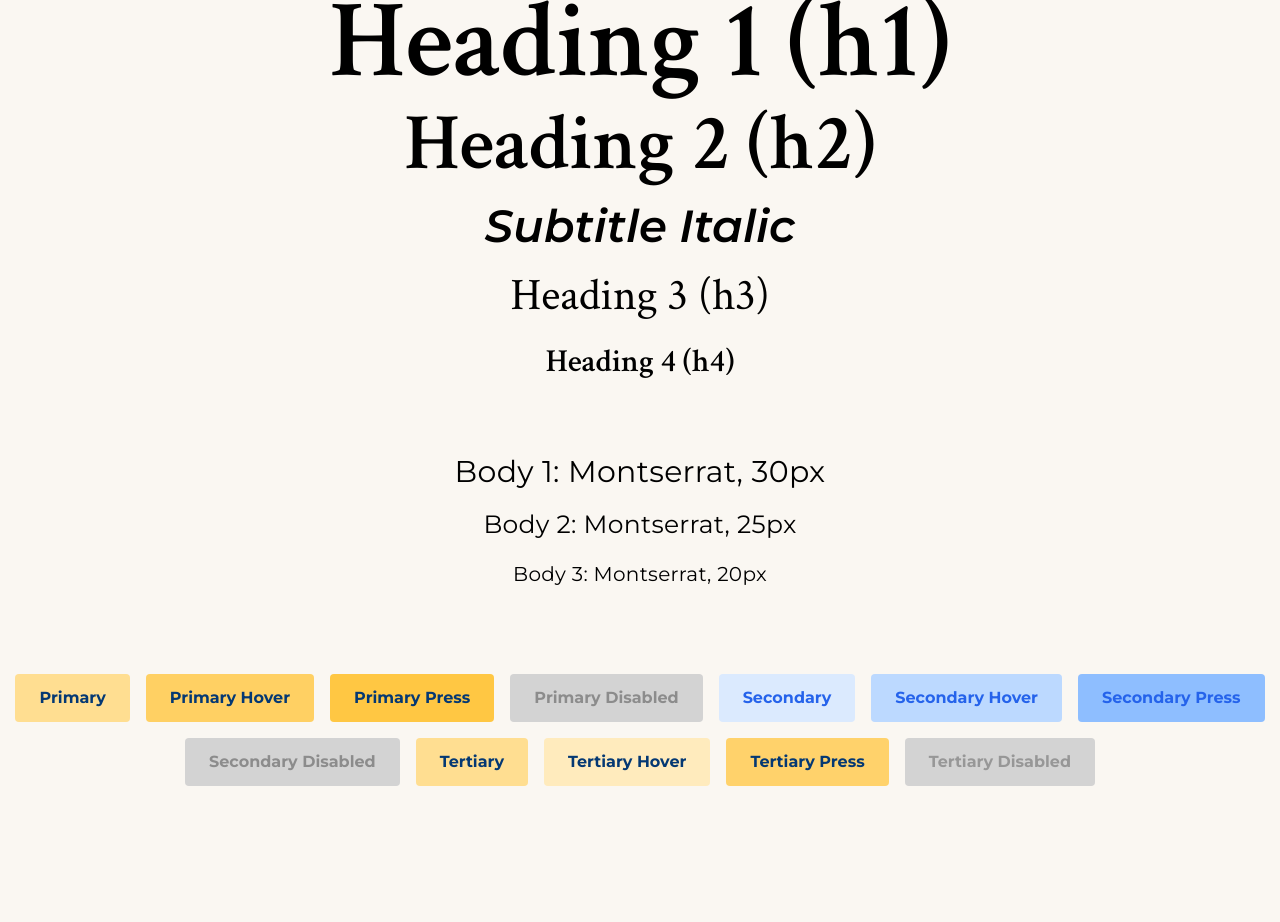
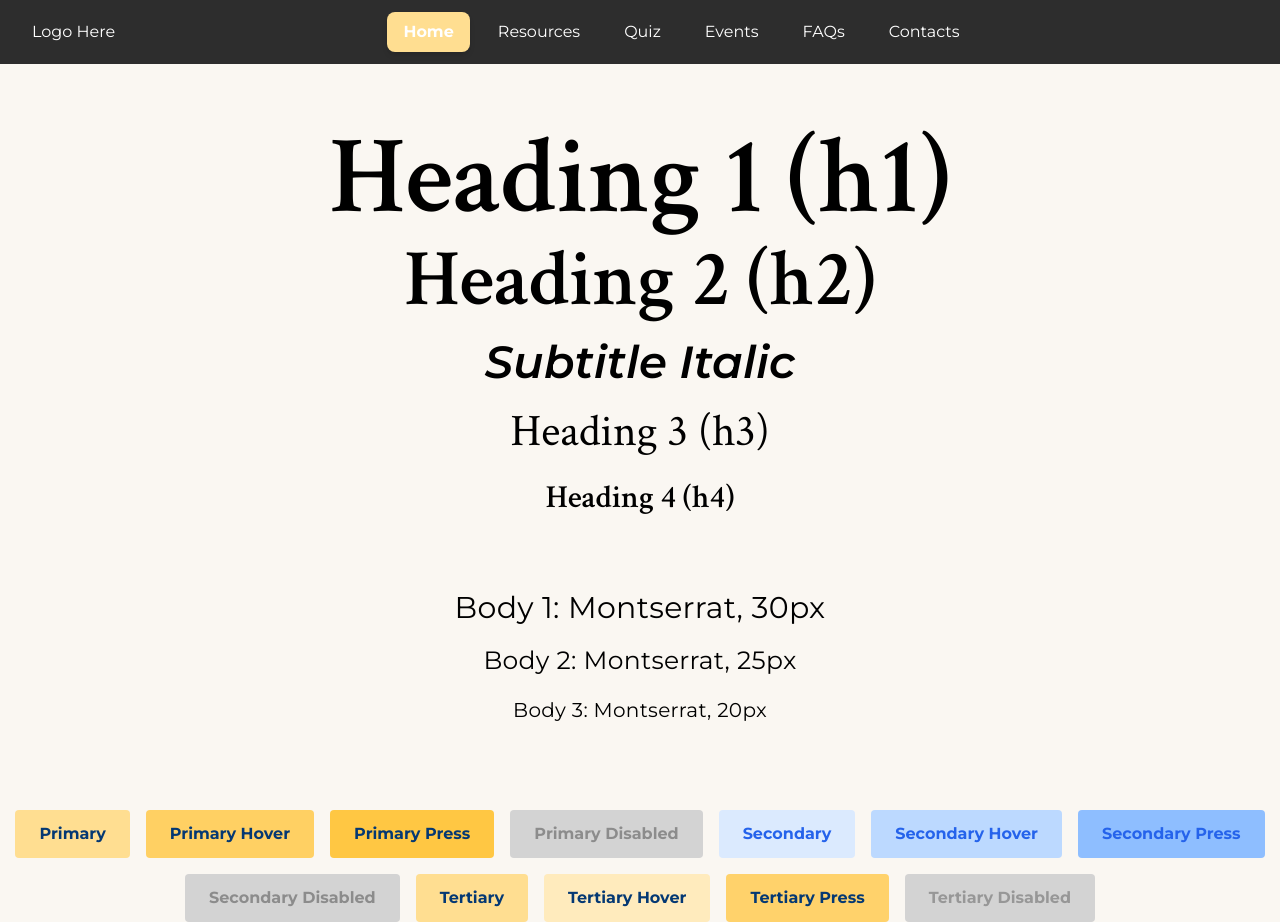
Before and after one commit to UoaWDCC/ausa-web, a Next.js app in the folder client/: page / in a window 1280 px wide. Before the commit the page ends 800 px from the top, so only its background shows below. Built offline with nearby package versions, Linux system fonts and the light colour scheme.

Commit message:
feat: added navbar and mobile drawer

```diff
--- /dev/null
+++ b/client/app/components/generic/navbar/MobileDrawer.tsx
@@ -0,0 +1,78 @@
+"use client"
+
+import React from "react"
+import Button from "../button/regular/Button"
+
+interface MobileDrawerProps {
+  isOpen: boolean
+  onClose: () => void
+  navigationItems: string[]
+  activeItem: string
+  onNavClick: (item: string) => void
+  className?: string
+}
+
+export const MobileDrawer: React.FC<MobileDrawerProps> = ({
+  isOpen,
+  onClose,
+  navigationItems,
+  activeItem,
+  onNavClick,
+  className,
+}) => {
+  const handleNavClick = (item: string) => {
+    onNavClick(item)
+    onClose()
+  }
+
+  return (
+    <>
+      {/* Backdrop Overlay */}
+      {isOpen && (
+        <div
+          className="fixed inset-0 z-40 bg-black/40 backdrop-blur-sm transition-opacity duration-300"
+          onClick={onClose}
+        />
+      )}
+
+      {/* Drawer */}
+      <div
+        className={`
+          mobile-drawer fixed top-0 left-0 z-50 h-full w-3/4 max-w-sm duration-300 ease-in-out
+          ${isOpen ? "translate-x-0" : "-translate-x-full"}
+        `}
+      >
+        {/* Header with Logo */}
+        <div className="flex h-full flex-col p-6">
+          <div className="mb-8 flex justify-center">Logo Here</div>
+
+          {/* Navigation */}
+          <nav className="flex flex-col space-y-2">
+            {navigationItems.map((item) => (
+              <Button
+                key={`mobile-${item}`}
+                label={item}
+                onClick={() => handleNavClick(item)}
+                backgroundColor={
+                  activeItem === item ? "var(--btn-primary-bg)" : "transparent"
+                }
+                className={`
+                  w-full justify-start px-4 py-3 rounded-lg transition-all duration-500
+                  ${
+                    activeItem === item
+                      ? "text-btn-primary-fg hover:bg-btn-primary-bg-hover"
+                      : "text-primary-emphasis hover:bg-btn-secondary-bg-hover"
+                  }
+                `}
+                textSize="text-lg"
+                fontWeight={activeItem === item ? "bold" : "normal"}
+              />
+            ))}
+          </nav>
+        </div>
+      </div>
+    </>
+  )
+}
+
+export default MobileDrawer
--- /dev/null
+++ b/client/app/components/generic/navbar/Navbar.tsx
@@ -0,0 +1,138 @@
+"use client"
+
+import React, { useState, useEffect } from "react"
+import Button from "../button/regular/Button"
+import MobileDrawer from "./MobileDrawer"
+
+export interface NavbarProps {
+  onNavigate?: (page: string) => void
+  className?: string
+}
+
+const Navbar: React.FC<NavbarProps> = ({ className = "", onNavigate }) => {
+  const [activeItem, setActiveItem] = useState("Home")
+  const [isMobileMenuOpen, setIsMobileMenuOpen] = useState(false)
+  const [hasScrolled, setHasScrolled] = useState(false)
+
+  const navigationItems = [
+    "Home",
+    "Resources",
+    "Quiz",
+    "Events",
+    "FAQs",
+    "Contacts",
+  ]
+
+  useEffect(() => {
+    const handleScroll = () => {
+      setHasScrolled(window.scrollY > 0)
+    }
+
+    window.addEventListener("scroll", handleScroll)
+    return () => window.removeEventListener("scroll", handleScroll)
+  }, [])
+
+  useEffect(() => {
+    if (isMobileMenuOpen) {
+      document.body.style.overflow = "hidden"
+    }
+
+    return () => {
+      document.body.style.overflow = ""
+    }
+  }, [isMobileMenuOpen])
+
+  const handleNavClick = (item: string) => {
+    setActiveItem(item)
+    onNavigate?.(item)
+  }
+
+  const toggleMobileMenu = () => setIsMobileMenuOpen(!isMobileMenuOpen)
+
+  return (
+    <>
+      <nav
+        className={`
+          navbar fixed top-0 left-0 z-50 w-full transition-all duration-500 ease-out
+          ${hasScrolled ? "shadow-lg" : "shadow-none"}
+          ${className}
+        `}
+      >
+        <div className="max-w-7xl mx-auto px-4 sm:px-6 lg:px-8">
+          <div className="flex justify-between items-center h-16">
+            {/* Logo */}
+            <div className="">Logo Here</div>
+
+            {/* Desktop Navigation */}
+            <div className="hidden md:flex items-center space-x-3 flex-1 justify-center">
+              {navigationItems.map((item) => (
+                <div key={item} className="group relative">
+                  <Button
+                    label={item}
+                    onClick={() => handleNavClick(item)}
+                    backgroundColor={
+                      activeItem === item
+                        ? "var(--btn-primary-bg)"
+                        : "transparent"
+                    }
+                    className={`
+                      px-4 py-2 rounded-lg transition-all duration-300 relative overflow-hidden
+                      ${
+                        activeItem === item
+                          ? "font-medium shadow-md"
+                          : "hover:bg-btn-primary-bg-hover group-hover:scale-105"
+                      }
+                    `}
+                    fontWeight={activeItem === item ? "bold" : "normal"}
+                  />
+
+                  {/* Hover Animation */}
+                  {activeItem !== item && (
+                    <div className="absolute bottom-0 left-1/2 h-0.5 w-0 bg-gradient-to-r from-blue-400 via-purple-400 to-pink-400 transition-all duration-300 ease-out group-hover:w-full group-hover:left-0" />
+                  )}
+                </div>
+              ))}
+            </div>
+
+            <div className="flex">
+              {/* Mobile Menu Button */}
+              <div className="md:hidden">
+                <button
+                  onClick={toggleMobileMenu}
+                  className="p-2"
+                  type="button"
+                >
+                  {/* Burger Icon */}
+                  <svg
+                    className="h-6 w-6"
+                    fill="none"
+                    viewBox="0 0 24 24"
+                    stroke="white"
+                  >
+                    <path
+                      strokeLinecap="round"
+                      strokeLinejoin="round"
+                      strokeWidth={2}
+                      d="M4 6h16M4 12h16M4 18h16"
+                    />
+                  </svg>
+                </button>
+              </div>
+            </div>
+          </div>
+        </div>
+      </nav>
+
+      {/* Mobile Drawer */}
+      <MobileDrawer
+        isOpen={isMobileMenuOpen}
+        onClose={() => setIsMobileMenuOpen(false)}
+        navigationItems={navigationItems}
+        activeItem={activeItem}
+        onNavClick={handleNavClick}
+      />
+    </>
+  )
+}
+
+export default Navbar
--- a/client/app/globals.css
+++ b/client/app/globals.css
@@ -89,6 +89,17 @@
 
 @variant dark (&:is(.dark, .dark *));
 
+@layer components {
+  .mobile-drawer {
+    background: var(--black);
+    backdrop-filter: blur(20px);
+  }
+
+  .navbar {
+    background: var(--black);
+  }
+}
+
 @layer base {
   body {
     @apply bg-background font-sans;
@@ -168,9 +179,9 @@
   --color-background: var(--background); /* dark:charcoal [monotone] */
 }
 
-@media (prefers-color-scheme: dark) {
+/*@media (prefers-color-scheme: dark) {
   :root {
     --background: #0a0a0a;
     --foreground: #ededed;
   }
-}
+}*/
--- a/client/app/layout.tsx
+++ b/client/app/layout.tsx
@@ -1,6 +1,7 @@
 import type { Metadata } from "next"
 import "./globals.css"
 import { Providers } from "./providers"
+import Navbar from "./components/generic/navbar/Navbar"
 
 export const metadata: Metadata = {
   title: "AUSA WEB",
@@ -20,7 +21,10 @@ export default function RootLayout({
       </head>
       <body>
         {" "}
-        <Providers>{children}</Providers>
+        <Providers>
+          <Navbar />
+          {children}
+        </Providers>
       </body>
     </html>
   )
--- a/client/app/page.tsx
+++ b/client/app/page.tsx
@@ -5,7 +5,10 @@ export default function Home() {
     <div className="min-h-screen flex flex-col items-center justify-center gap-10 bg-background">
       {/* Headings */}
       <div className="flex flex-col items-center gap-6">
-        <h1 className="h1" style={{ color: "black", marginBottom: "24px" }}>
+        <h1
+          className="h1"
+          style={{ color: "black", marginTop: "150px", marginBottom: "24px" }}
+        >
           Heading 1 (h1)
         </h1>
         <h2 className="h2" style={{ color: "black", marginBottom: "20px" }}>
```
